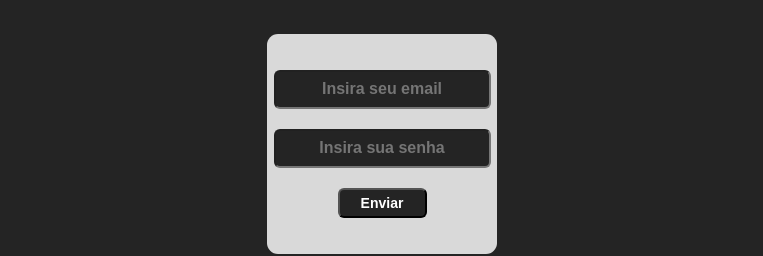
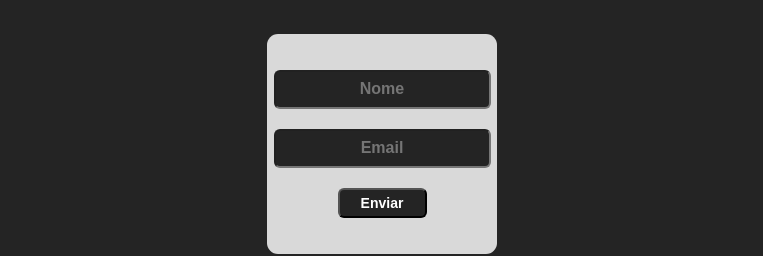
Before and after one commit to PatrikMaltacm/biografia_usuario-progamador, a React (Vite) app in the folder bio-usuario-prog/: page /biografia_usuario-progamador/form in a window 1280 px wide. Shown: the part 232-488 px from the top of the page, without its empty margins (258-1021 px from the left). Built offline with nearby package versions, Linux system fonts and the light colour scheme.

Commit message:
fomulario funcionando

```diff
--- a/bio-usuario-prog/package.json
+++ b/bio-usuario-prog/package.json
@@ -13,6 +13,7 @@
     "deploy": "gh-pages -d dist"
   },
   "dependencies": {
+    "@emailjs/browser": "^4.1.0",
     "react": "^18.2.0",
     "react-dom": "^18.2.0",
     "react-router-dom": "^6.22.1"
--- a/bio-usuario-prog/src/Form.jsx
+++ b/bio-usuario-prog/src/Form.jsx
@@ -1,17 +1,43 @@
 import React from "react";
 import { Link } from "react-router-dom";
-import "./Form.css"
-
+import "./Form.css";
+import { useState } from "react";
+import emailjs from '@emailjs/browser'
 
 const form = () =>{
+    const [name, setName] = useState('')
+    const [email, setEmail] = useState('')
+
+    function sendEmail(e){
+
+        if(name === '' || email === ''){
+            alert("Preencha os campos de informaçõe!")
+        }
+
+        const templataParams = {
+            from_name: "usuario_progamador",
+            to_name: name,
+            email: email,
+        }
+
+        emailjs.send("service_7wuin2a", "template_claiot6", templataParams, "4DC-ZI9NI0zsJdsgb")
+        .then((response) => {
+            console.log("Email enviado!", response.status, response.text)
+            setEmail("")
+            setName("")
+        }, (erro) => {
+            console.log("erro" , erro)
+        })
+    }
+
     return(
         <div className="root-form">
             <h1 className="title-form">Preencha o formulario para receber o Ebook direto no seu email</h1>
             <div className="form-div">
 
-                <input type="text"  placeholder="Insira seu email" className="inpt"/>
-                <input type="text" placeholder="Insira sua senha" className="inpt"/>
-                <button type="button" className="btn">Enviar</button>
+                <input type="text"  placeholder="Nome" className="inpt" onChange={(e) => setName(e.target.value)} value={name}/>
+                <input type="text" placeholder="Email" className="inpt" onChange={(e) => setEmail(e.target.value)} value={email}/>
+                <button type="button" className="btn" onClick={sendEmail}>Enviar</button>
             </div>
         </div>
     )
```
Also changed, not shown: 1 other file (tests, documents, lock files or other folders).
